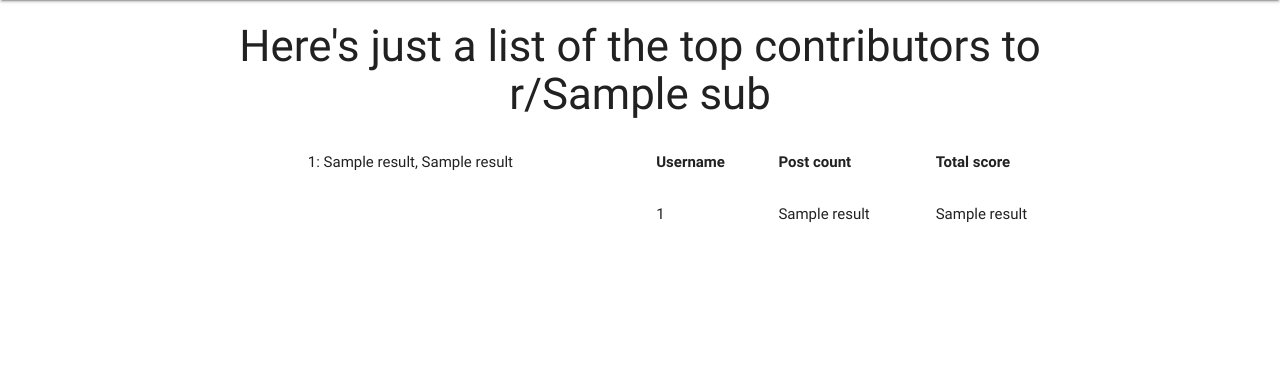
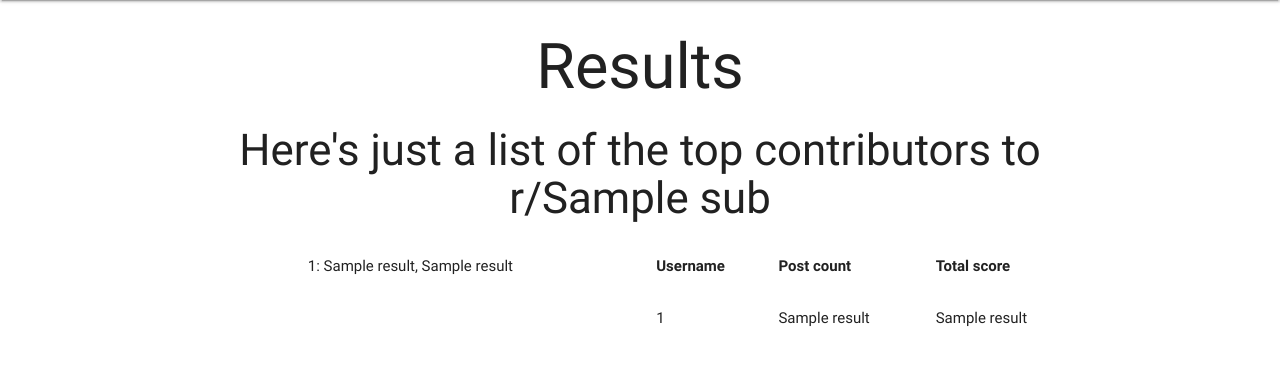
Before and after one commit to fatcat2/biggestContributor, a Flask app: template templates/index.html in a window 1280 px wide. Shown: the part 64-429 px from the top of the page. Run offline with Flask 2, Linux system fonts and the light colour scheme; the template is opened without the code that fills it: most values are stand-ins (such as "Sample title", 1, 10 or a date in 2020).

Commit message:
Revert "got rid of the results thing"
This reverts commit 4fffc8be21abc69e7e6c445e4165bba7748919b3.

```diff
--- a/templates/index.html
+++ b/templates/index.html
@@ -14,6 +14,7 @@
 		</div>
 	</nav>
 	<div class="container">
+		<h1>Results</h1>
 		<h3>Here's just a list of the top contributors to r/{{ sub }}</h3>
 		<div class="row">
 			<div class="col s6">
```
Also changed, not shown: 1 other file.
